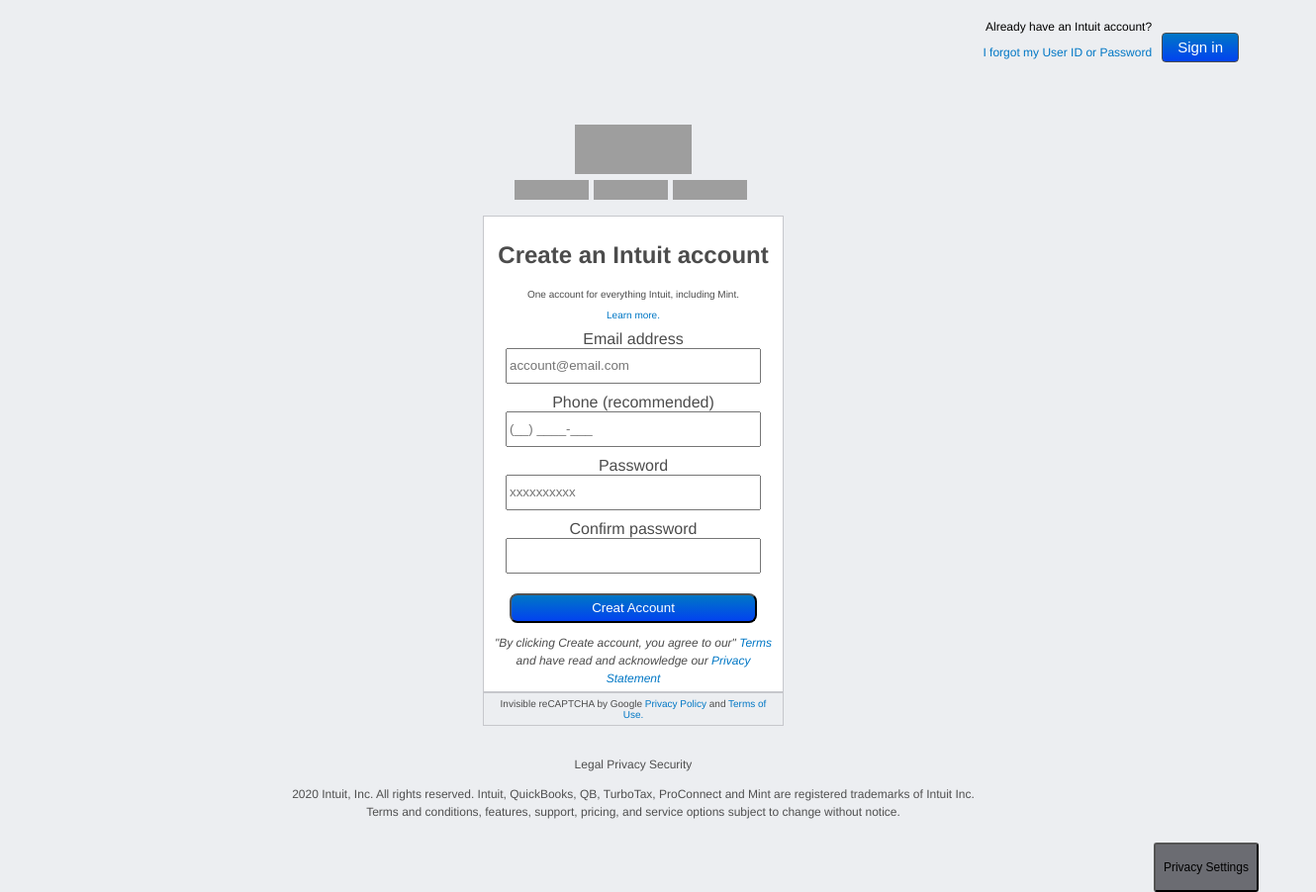
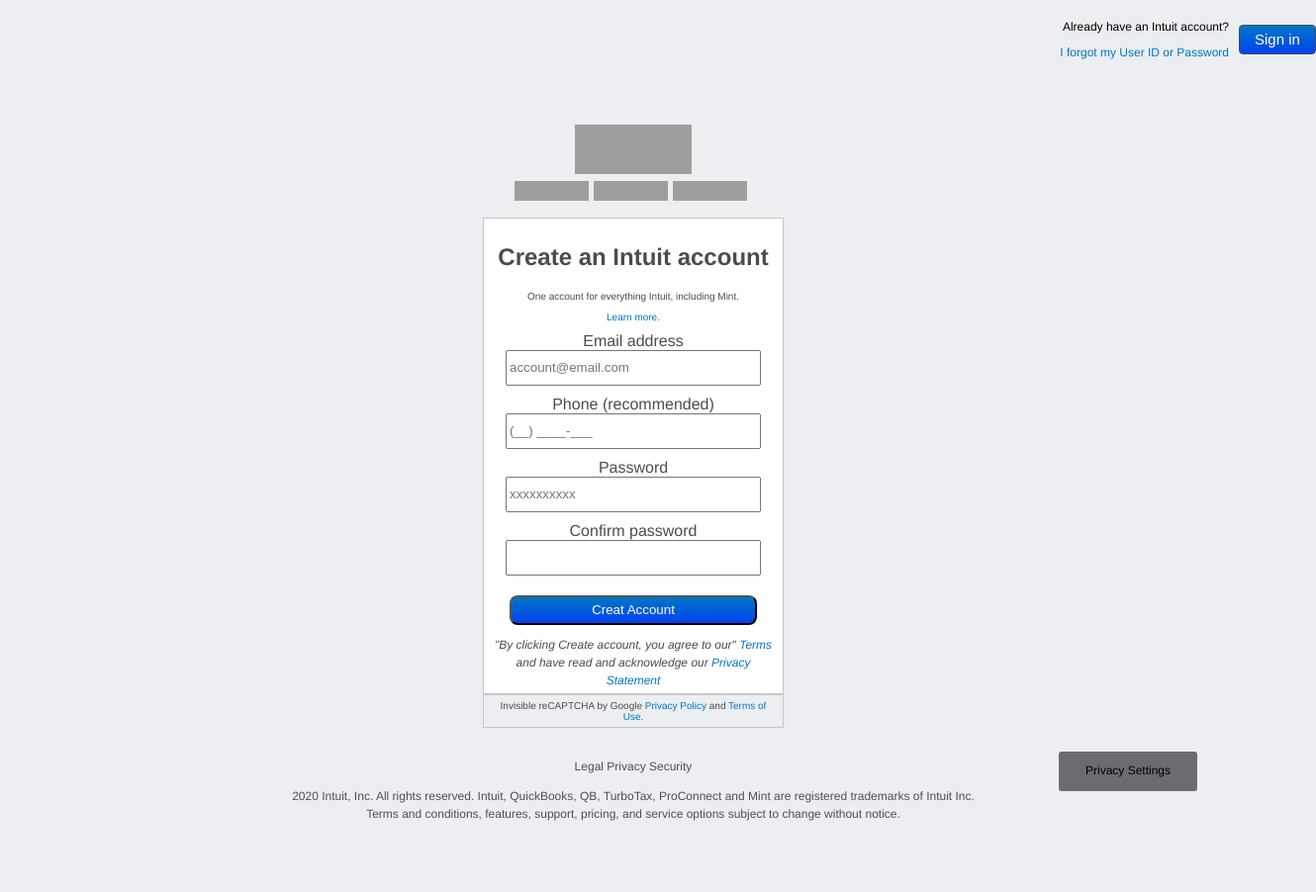
Before and after one commit to pastorp3/SingUpClone, a plain HTML site: page index.html in a window 1280 px wide. Shown: the whole page at 99% size, 1330 px wide, since content can reach past the window. After the commit the page ends 862 px from the top, so only its background shows below. Drawn offline with Linux system fonts and the light colour scheme; grey boxes are pictures that could not be loaded.

Commit message:
last changes of css

```diff
--- a/css/main.css
+++ b/css/main.css
@@ -1,8 +1,14 @@
-/*body*/
+/* body */
 
 body {
-    background-color: #ECEEF1;
-    font-family: "AvenirNext", "Avenir", "Helvetica Neue", Helvetica, Arial, sans-serif;
+  background-color: #eceef1;
+  font-family:
+    "AvenirNext",
+    "Avenir",
+    "Helvetica Neue",
+    Helvetica,
+    Arial,
+    sans-serif;
 }
 
 .form-center {
@@ -11,8 +17,7 @@ body {
   align-items: center;
 }
 
-
-/*navbar*/
+/* navbar */
 
 nav {
   float: right;
@@ -40,13 +45,15 @@ nav {
   border: 1px solid #4C4C4C;
   border-radius: 4px;
   color: white;
-    background: linear-gradient(#0077C5, #0242F0);
+  background: linear-gradient(#0077c5, #0242f0);
   font-weight: normal;
   font-size: 15px;
   padding: 8px 15px 8px;
   line-height: 1.5px;
-    margin: 0;
+  position: absolute;
+  top: 25px;
   height: 30px;
+  cursor: pointer;
 }
 
 .list-element {
@@ -54,8 +61,7 @@ nav {
   margin-left: 5px;
 }
 
-
-/*form*/
+/* form */
 
 .container {
   text-align: center;
@@ -80,7 +86,7 @@ nav {
 }
 
 .create {
-    color: #4C4C4C;
+  color: #4c4c4c;
 }
 
 .icon {
@@ -92,7 +98,7 @@ nav {
 .list-center {
   list-style-type: none;
   margin: 0;
-    padding: 2px;
+  padding: 3px;
   overflow: hidden;
   display: inline-flex;
 }
@@ -102,26 +108,26 @@ nav {
   padding: 5px;
   margin-right: 480px;
   margin-left: 480px;
-    border: 1px solid #C6C7CC;
+  border: 1px solid #c6c7cc;
 }
 
 .form-bottom {
-    background-color: #ECEEF1;
+  background-color: #eceef1;
   padding: 5px;
   margin-right: 480px;
   margin-left: 480px;
-    border: 1px solid #C6C7CC;
+  border: 1px solid #c6c7cc;
   font-size: 10px;
 }
 
 #form-text {
   font-size: 10px;
-    color: #4C4C4C;
+  color: #4c4c4c;
 }
 
 .links {
   text-decoration: none;
-    color: #0077C5;
+  color: #0077c5;
 }
 
 .form {
@@ -129,7 +135,7 @@ nav {
 }
 
 .text {
-    color: #4C4C4C;
+  color: #4c4c4c;
 }
 
 .inside {
@@ -144,21 +150,21 @@ nav {
 }
 
 #submit {
-    background: linear-gradient(#0077C5, #0242f0);
+  background: linear-gradient(#0077c5, #0242f0);
   width: 250px;
   height: 30px;
   margin-top: 10px;
   margin-bottom: 10px;
   border-radius: 8px;
   color: white;
+  cursor: pointer;
 }
 
 .down {
   font-size: 12px;
 }
 
-
-/*Fotter*/
+/* Fotter */
 
 .footer {
   text-align: center;
@@ -178,16 +184,16 @@ nav {
 }
 
 .privacy-bttn {
+  position: fixed;
+  bottom: 0;
+  right: 70px;
   font-size: 12px;
-    background-color: #6B6C72;
+  background-color: #6B6c72;
   border-radius: 3px;
-    margin: 0;
-    margin-bottom: 0;
   padding: 0;
-    padding-bottom: 0;
   cursor: pointer;
-    width: 8.4%;
-    margin-left: -5px;
-    float: right;
-    height: 50px;
+  width: 140px;
+  height: 40px;
+  align-items: center;
+  text-align: center;
 }
--- a/index.html
+++ b/index.html
@@ -98,8 +98,8 @@
                 </p>
 
         </div>
-        <div>
-            <button  class="privacy-bttn">Privacy Settings</button>
+        <div class="privacy-bttn">
+            <p>Privacy Settings</p>
         </div>
     </footer>
 <!-- End footer-->
```
Lines whose indentation alone changed are shown as unchanged.
